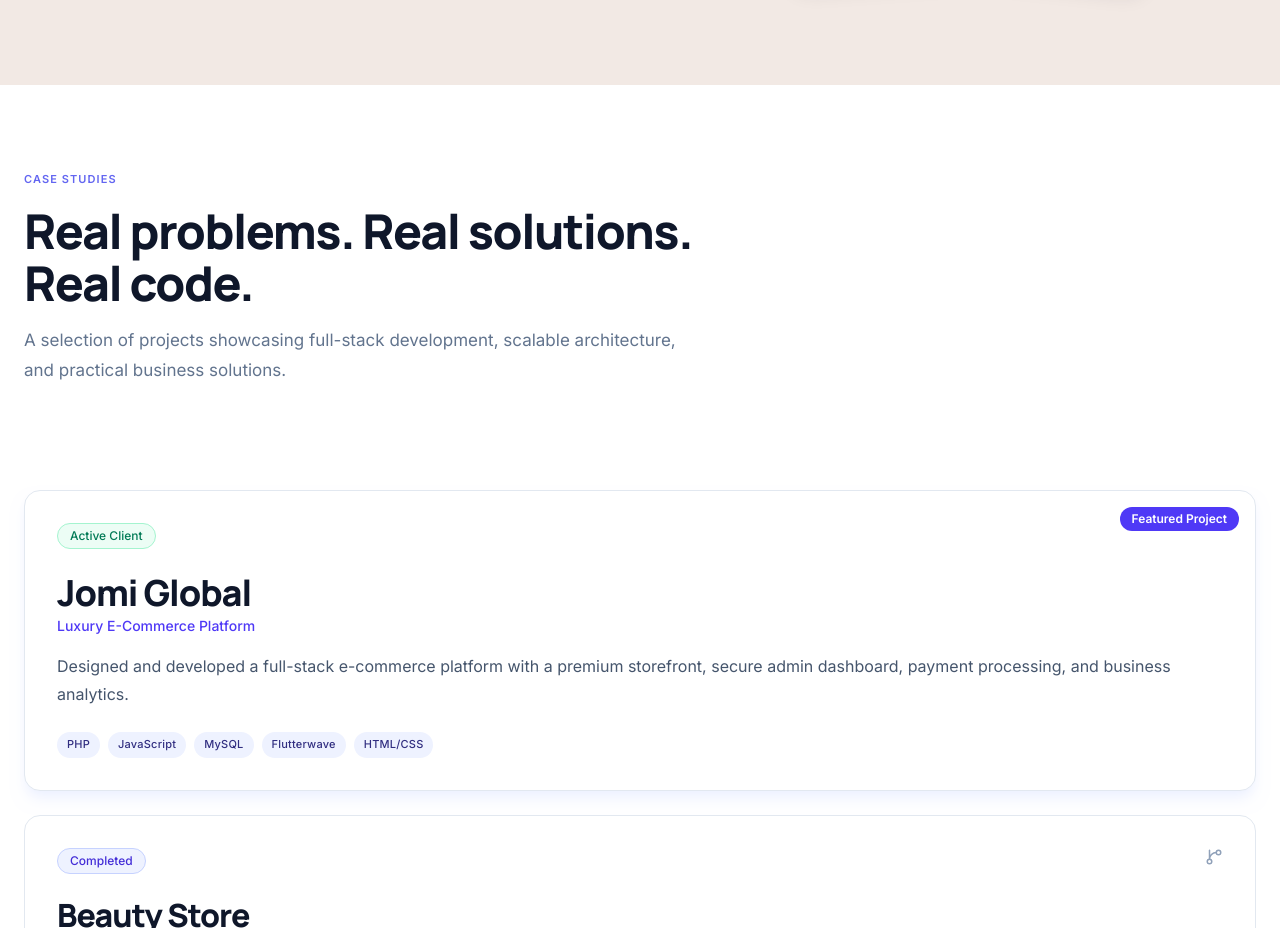
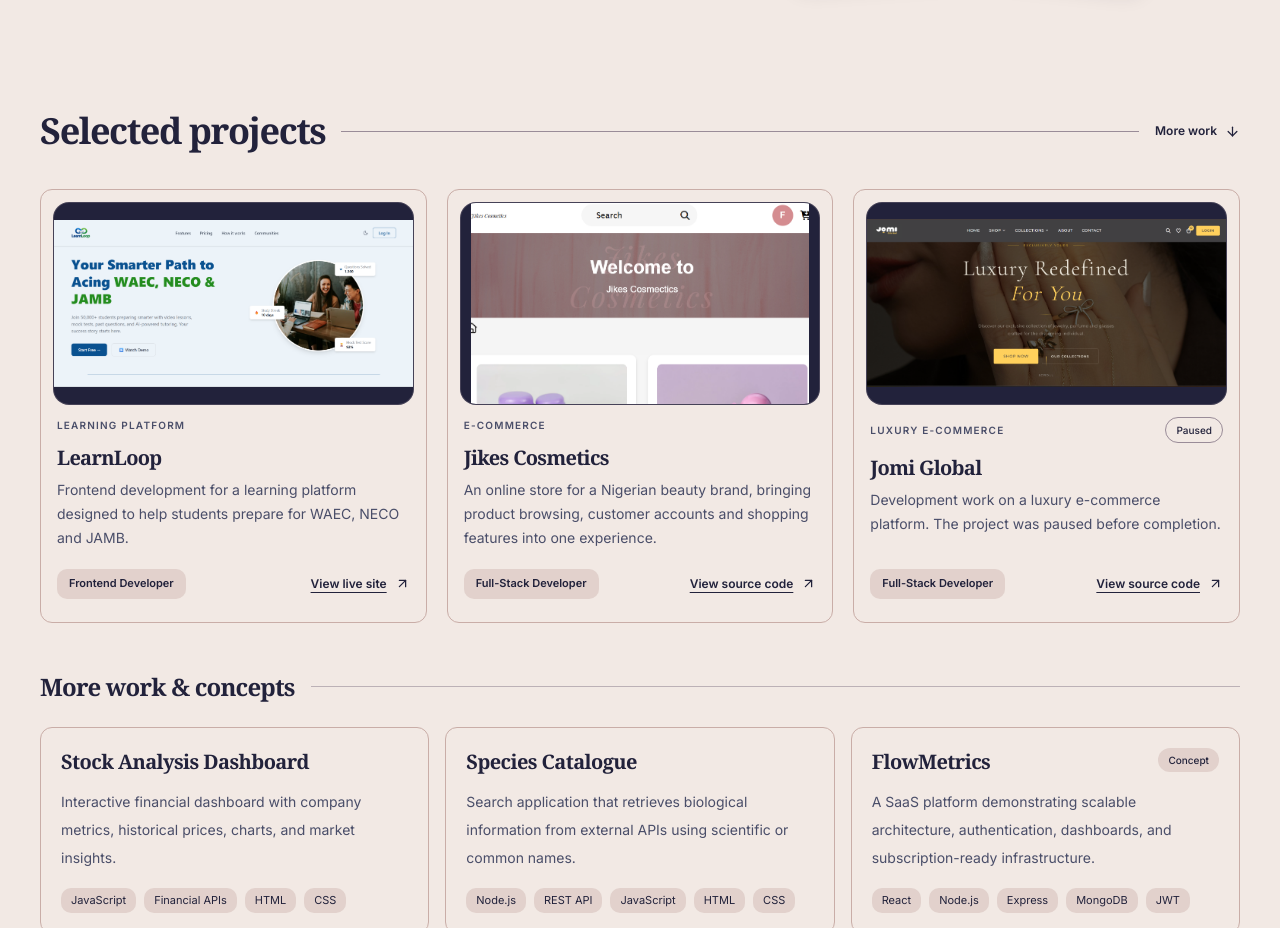
Before and after one commit to Faidat-20/freelance-portfolio, a React (Vite) app: page / in a window 1280 px wide. Shown: the part 524-1452 px from the top of the page. Built offline with nearby package versions, Linux system fonts and the light colour scheme.

Commit message:
Redesign project cards and add portfolio links

```diff
--- a/src/components/sections/Work.jsx
+++ b/src/components/sections/Work.jsx
@@ -1,195 +1,223 @@
-import { useEffect, useRef } from 'react'
+import { useLayoutEffect, useRef } from 'react'
+import { ArrowDown, ArrowUpRight } from 'lucide-react'
 import { gsap } from '@utils/gsap'
 import { FEATURED_PROJECTS, MINI_PROJECTS } from '@data/projects'
-import { ExternalLink, GitBranch} from 'lucide-react'
 
-const TAG_STYLES = {
-  active:  'bg-emerald-50 text-emerald-700 border border-emerald-200',
-  shipped: 'bg-indigo-50 text-indigo-700 border border-indigo-200',
-  concept: 'bg-amber-50 text-amber-700 border border-amber-200',
-}
+const SELECTED_PROJECTS = [
+  {
+    id: 'learnloop',
+    title: 'LearnLoop',
+    category: 'Learning platform',
+    role: 'Frontend Developer',
+    image: '/images/projects/learnloop.png',
+    link: 'https://learnloopapp-frontend-web.vercel.app/',
+    linkLabel: 'View live site',
+    description:
+      'Frontend development for a learning platform designed to help students prepare for WAEC, NECO and JAMB.',
+  },
+  {
+    id: 'jikes-cosmetics',
+    title: 'Jikes Cosmetics',
+    category: 'E-commerce',
+    role: 'Full-Stack Developer',
+    image: '/images/projects/jikes-cosmetics.png',
+    link: 'https://github.com/Faidat-20/JC-Website',
+    linkLabel: 'View source code',
+    description:
+      'An online store for a Nigerian beauty brand, bringing product browsing, customer accounts and shopping features into one experience.',
+  },
+  {
+    id: 'jomi-global',
+    title: 'Jomi Global',
+    category: 'Luxury e-commerce',
+    role: 'Full-Stack Developer',
+    status: 'Paused',
+    image: '/images/projects/jomi-global.png',
+    link: 'https://github.com/Faidat-20/JomiGlobal',
+    linkLabel: 'View source code',
+    description:
+      'Development work on a luxury e-commerce platform. The project was paused before completion.',
+  },
+]
 
-function ProjectCard({ project, index }) {
-  const cardRef                 = useRef(null)
-  const isFlagship = index === 0
+const MORE_PROJECTS = [
+  ...MINI_PROJECTS,
+  ...FEATURED_PROJECTS.filter((project) => project.tagType === 'concept'),
+]
 
+function ProjectCard({ project }) {
   return (
-    <article ref={cardRef} className={isFlagship ? "card overflow-hidden border-indigo-200 shadow-lg shadow-indigo-50 relative" : "card overflow-hidden relative"}>
+    <article
+      data-work-reveal
+      className="group flex h-full flex-col overflow-hidden rounded-xl border border-[#C9ADA7] bg-[#F2E9E4] p-3 transition-colors hover:border-[#4A4E69]"
+    >
+      <div className="flex aspect-video items-center justify-center overflow-hidden rounded-lg border border-[#9A8C98]/30 bg-[#22223B]">
+        <img
+          src={project.image}
+          alt={`${project.title} website screenshot`}
+          loading="lazy"
+          className="block h-full w-full object-contain"
+        />
+      </div>
 
-      {/* Card header */}
-      <div className="p-8 md:p-8">
-        <div className="flex items-start justify-between gap-4 mb-6">
-          {isFlagship && (
-            <span className="absolute top-4 right-4 text-xs font-semibold bg-indigo-600 text-white px-3 py-1 rounded-full">
-              Featured Project
+      <div className="flex flex-1 flex-col px-1 pb-1 pt-3">
+        <div className="mb-3 flex flex-wrap items-center justify-between gap-2">
+          <p className="text-[10px] font-semibold uppercase tracking-[0.12em] text-[#4A4E69]">
+            {project.category}
+          </p>
+
+          {project.status && (
+            <span className="rounded-full border border-[#9A8C98] px-2.5 py-1 text-[10px] font-medium">
+              {project.status}
             </span>
           )}
-          <span className={`text-xs font-medium px-3 py-1 rounded-full ${TAG_STYLES[project.tagType]}`}>
-            {project.tag}
-          </span>
-          <div className="flex items-center gap-3">
-            {project.github && (
-              <a
-                href={project.github}
-                target="_blank"
-                rel="noopener noreferrer"
-                className="text-slate-400 hover:text-slate-700 transition-colors"
-                aria-label="GitHub repository"
-              >
-                <GitBranch size={18} />
-              </a>
-            )}
-
-            {project.live && (
-              <a
-                href={project.live}
-                target="_blank"
-                rel="noopener noreferrer"
-                className="text-slate-400 hover:text-slate-700 transition-colors"
-                aria-label="Live demo"
-              >
-                <ExternalLink size={18} />
-              </a>
-            )}
-          </div>
         </div>
 
-        <h3
-          className="font-display font-extrabold text-[#0F172A] mb-1"
-          style={{ fontSize: isFlagship ? 'clamp(1.75rem, 3vw, 2.25rem)' : 'clamp(1.5rem, 3vw, 2rem)', letterSpacing: '-0.03em' }}
-        >
+        <h3 className="font-editorial text-xl font-bold leading-tight tracking-[-0.035em]">
           {project.title}
         </h3>
-        <p className="text-indigo-600 font-medium text-sm mb-4">
-          {project.subtitle}
-        </p>
-        <p className="text-slate-600 mb-6" style={{ lineHeight: 1.75 }}>
+
+        <p className="mt-2 text-sm leading-6 text-[#4A4E69]">
           {project.description}
         </p>
 
-        {/* Tech stack */}
-        <div className="flex flex-wrap gap-2">
-          {project.stack.map((tech) => (
-            <span key={tech} className="tag">{tech}</span>
-          ))}
+        <div className="mt-auto flex flex-wrap items-center justify-between gap-2 pt-3">
+          <span className="inline-block rounded-md bg-[#C9ADA7]/40 px-3 py-1.5 text-[11px] font-semibold">
+            {project.role}
+          </span>
+
+          {project.link && (
+            <a
+              href={project.link}
+              target="_blank"
+              rel="noopener noreferrer"
+              aria-label={`${project.linkLabel}: ${project.title}`}
+              className="flex min-h-11 w-fit items-center gap-2 text-xs font-semibold underline underline-offset-4 transition-colors hover:text-[#4A4E69]"
+            >
+              {project.linkLabel}
+              <ArrowUpRight size={15} aria-hidden="true" />
+            </a>
+          )}
         </div>
       </div>
-
     </article>
   )
 }
 
 export default function Work() {
-  const tagRef     = useRef(null)
-  const headingRef = useRef(null)
-  const subRef     = useRef(null)
-  const listRef    = useRef(null)
-  const miniRef    = useRef(null)
+  const sectionRef = useRef(null)
 
-  useEffect(() => {
-    gsap.set([tagRef.current, headingRef.current, subRef.current, listRef.current, miniRef.current], { opacity: 1, y: 0 })
-    const ctx = gsap.context(() => {
-      gsap.from(tagRef.current, {
-        opacity: 0, y: 20, duration: 0.6, ease: 'power2.out',
-        scrollTrigger: { trigger: tagRef.current, start: 'top 85%', once: true },
-      })
-      gsap.from(headingRef.current, {
-        opacity: 0, y: 30, duration: 0.8, ease: 'power2.out',
-        scrollTrigger: { trigger: headingRef.current, start: 'top 85%', once: true },
-      })
-      gsap.from(subRef.current, {
-        opacity: 0, y: 20, duration: 0.7, ease: 'power2.out',
-        scrollTrigger: { trigger: subRef.current, start: 'top 85%', once: true },
-      })
-      gsap.from(listRef.current.children, {
-        opacity: 0, y: 40, duration: 0.7, ease: 'power2.out', stagger: 0.15,
-        scrollTrigger: { trigger: listRef.current, start: 'top 80%', once: true },
-      })
-      gsap.from(miniRef.current.children, {
-        opacity: 0, y: 30, duration: 0.6, ease: 'power2.out', stagger: 0.1,
-        scrollTrigger: { trigger: miniRef.current, start: 'top 85%', once: true },
-      })
+  useLayoutEffect(() => {
+    const media = gsap.matchMedia()
+
+    media.add('(prefers-reduced-motion: no-preference)', () => {
+      const context = gsap.context(() => {
+        gsap.utils.toArray('[data-work-reveal]').forEach((element) => {
+          gsap.from(element, {
+            opacity: 0,
+            y: 24,
+            duration: 0.75,
+            ease: 'power3.out',
+            scrollTrigger: {
+              trigger: element,
+              start: 'top 92%',
+              once: true,
+            },
+          })
+        })
+      }, sectionRef)
+
+      return () => context.revert()
     })
-    return () => ctx.revert()
+
+    return () => media.revert()
   }, [])
 
   return (
-    <section id="work" className="section-padding bg-white">
-      <div className="container-custom">
+    <section
+      id="work"
+      ref={sectionRef}
+      aria-labelledby="work-heading"
+      className="bg-[#F2E9E4] pb-14 pt-6 text-[#22223B] md:pb-20"
+    >
+      <div className="mx-auto max-w-300 px-5 md:px-8 xl:px-0">
+        <div className="mb-7 flex flex-wrap items-center gap-4 md:mb-9">
+          <h2
+            id="work-heading"
+            className="font-editorial text-3xl font-bold tracking-[-0.04em] md:text-4xl"
+          >
+            Selected projects
+          </h2>
 
-        {/* Header */}
-        <div className="max-w-2xl mb-16">
-          <span ref={tagRef} className="section-label">Case Studies</span>
-          <h2
-            ref={headingRef}
-            className="font-display font-extrabold text-[#0F172A] mb-4"
-            style={{ fontSize: 'clamp(2rem, 4vw, 3rem)', letterSpacing: '-0.03em', lineHeight: 1.1 }}
+          <span
+            aria-hidden="true"
+            className="hidden h-px flex-1 bg-[#9A8C98] sm:block"
+          />
+
+          <a
+            href="#more-work"
+            className="ml-auto inline-flex min-h-11 items-center gap-2 text-xs font-semibold underline-offset-4 hover:underline"
           >
-            Real problems. Real solutions. Real code.
-          </h2>
-          <p
-            ref={subRef}
-            className="text-slate-500"
-            style={{ fontSize: '1.0625rem', lineHeight: 1.75 }}
-          >
-            A selection of projects showcasing full-stack development, scalable architecture, and practical business solutions.
-          </p>
+            More work
+            <ArrowDown size={15} aria-hidden="true" />
+          </a>
         </div>
 
-        <div ref={listRef} className="space-y-6 mb-16">
-          {FEATURED_PROJECTS.map((project, index) => (
-            <ProjectCard
-              key={project.id}
-              project={project}
-              index={index}
-            />
+        <div className="grid gap-5 md:grid-cols-2 lg:grid-cols-3">
+          {SELECTED_PROJECTS.map((project) => (
+            <ProjectCard key={project.id} project={project} />
           ))}
         </div>
 
-        {/* Mini projects */}
-        <div>
-          <h3
-            className="font-display font-bold text-[#0F172A] mb-6"
-            style={{ fontSize: '1.25rem', letterSpacing: '-0.02em' }}
-          >
-            Other projects
-          </h3>
-          <div ref={miniRef} className="grid grid-cols-2 gap-4">
-            {MINI_PROJECTS.map((project) => (
-              <div key={project.id} className="card p-5 md:p-6">
-                <div className="flex items-start justify-between gap-4 mb-3">
-                  <h4
-                    className="font-display font-bold text-[#0F172A]"
-                    style={{ fontSize: '1rem', letterSpacing: '-0.02em' }}
-                  >
+        <div id="more-work" className="scroll-mt-24 pt-10 md:pt-12">
+          <div className="mb-6 flex items-center gap-4">
+            <h3 className="font-editorial text-2xl font-bold tracking-[-0.035em]">
+              More work & concepts
+            </h3>
+
+            <span
+              aria-hidden="true"
+              className="h-px flex-1 bg-[#9A8C98]/60"
+            />
+          </div>
+
+          <div className="grid gap-4 sm:grid-cols-2 lg:grid-cols-3">
+            {MORE_PROJECTS.map((project) => (
+              <article
+                key={project.id}
+                data-work-reveal
+                className="rounded-xl border border-[#C9ADA7] p-5"
+              >
+                <div className="flex items-start justify-between gap-3">
+                  <h4 className="font-editorial text-xl font-bold">
                     {project.title}
                   </h4>
-                  {project.github && (
 
-                    <a
-                      href='https://github.com/Barakat-20'
-                      target="_blank"
-                      rel="noopener noreferrer"
-                      className="text-slate-400 hover:text-slate-700 transition-colors flex-shrink-0"
-                      aria-label="GitHub repository"
-                    >
-                      <GitBranch size={16} />
-                    </a>
+                  {project.tagType === 'concept' && (
+                    <span className="shrink-0 rounded-full bg-[#C9ADA7]/40 px-2.5 py-1 text-[10px] font-medium">
+                      Concept
+                    </span>
                   )}
                 </div>
-                <p className="text-sm text-slate-500 mb-4" style={{ lineHeight: 1.7 }}>
+
+                <p className="mt-3 text-sm leading-7 text-[#4A4E69]">
                   {project.description}
                 </p>
-                <div className="flex flex-wrap gap-2">
-                  {project.stack.map((tech) => (
-                    <span key={tech} className="tag">{tech}</span>
+
+                <ul className="mt-4 flex flex-wrap gap-2">
+                  {project.stack.map((technology) => (
+                    <li
+                      key={technology}
+                      className="rounded-md bg-[#C9ADA7]/40 px-2.5 py-1 text-[11px]"
+                    >
+                      {technology}
+                    </li>
                   ))}
-                </div>
-              </div>
+                </ul>
+              </article>
             ))}
           </div>
         </div>
-
       </div>
     </section>
   )
```
